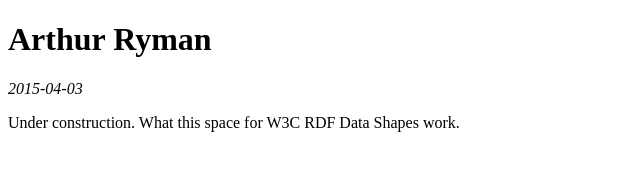
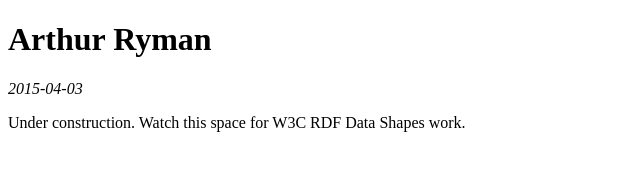
Before and after one commit to agryman/agryman.github.io, a plain HTML site: page index.html in a window 1280 px wide. Shown: the full height of the page, 0-640 px from the left. Drawn offline with Linux system fonts and the light colour scheme.

Commit message:
corrected typo

```diff
--- a/index.html
+++ b/index.html
@@ -8,7 +8,7 @@
 	<address>2015-04-03</address>
 	<p>
 		Under construction.
-		What this space for W3C RDF Data Shapes work.
+		Watch this space for W3C RDF Data Shapes work.
 	</p>
 </body>
 </html>
```
